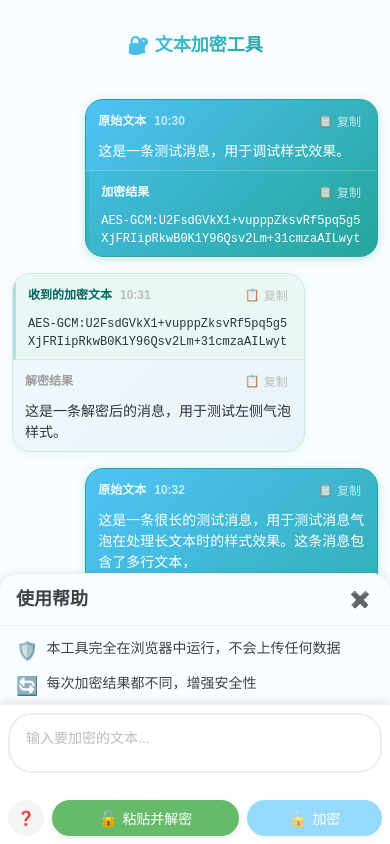
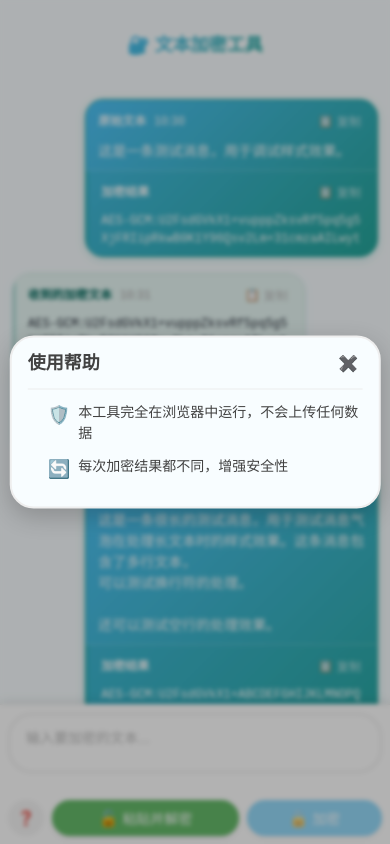
Before and after one commit to nic519/encrypt-msg, a Preact app: page / in a window 390 px wide. Both pictures are taken after a click on the button "显示/隐藏帮助信息". Built offline with nearby package versions, Linux system fonts and the light colour scheme.

Commit message:
优化TipsPanel组件，添加背景遮罩以增强用户交互体验，调整样式以实现居中显示，并更新移动端适配样式。

```diff
--- a/src/components/TipsPanel.tsx
+++ b/src/components/TipsPanel.tsx
@@ -1,3 +1,5 @@
+import { JSX } from 'preact';
+
 interface TipsPanelProps {
   show: boolean;
   onClose: () => void;
@@ -9,7 +11,15 @@ interface TipsPanelProps {
 export function TipsPanel({ show, onClose }: TipsPanelProps) {
   if (!show) return null;
 
+  const handleBackdropClick = (e: JSX.TargetedMouseEvent<HTMLDivElement>) => {
+    if (e.target === e.currentTarget) {
+      onClose();
+    }
+  };
+
   return (
+    <>
+      <div className="tips-backdrop" onClick={handleBackdropClick}></div>
       <div className="tips" id="tipsContainer">
         <div className="tips-header">
           <h3>使用帮助</h3>
@@ -28,5 +38,6 @@ export function TipsPanel({ show, onClose }: TipsPanelProps) {
           </li>
         </ul>
       </div>
+    </>
   );
 }
--- a/src/styles/layout.css
+++ b/src/styles/layout.css
@@ -223,14 +223,62 @@
     opacity: 1;
 }
 
-/* 提示区域 */
+/* TipsPanel统一居中显示 */
+.tips-backdrop {
+    position: fixed;
+    top: 0;
+    left: 0;
+    right: 0;
+    bottom: 0;
+    background: rgba(0, 0, 0, 0.3);
+    z-index: var(--z-modal);
+    backdrop-filter: blur(2px);
+}
+
 .tips {
-    background-color: var(--bg-primary);
-    border-top: 1px solid var(--gray-200);
+    position: fixed;
+    top: 50%;
+    left: 50%;
+    transform: translate(-50%, -50%);
+    width: 90%;
+    max-width: 600px;
+    z-index: calc(var(--z-modal) + 1);
+    border-radius: var(--border-radius-large);
+    box-shadow: var(--shadow-heavy);
+    border: 2px solid var(--input-border);
+    max-height: 70vh;
+    overflow-y: auto;
+    background: var(--bg-primary);
     padding: var(--spacing-lg) var(--spacing-xl);
     transition: all var(--transition-base);
-    max-height: 200px;
-    overflow-y: auto;
+}
+
+/* 移动端适配 */
+@media (max-width: 767px) {
+    .tips {
+        width: 95%;
+        max-width: 400px;
+        max-height: 80vh;
+        padding: var(--spacing-md) var(--spacing-lg);
+    }
+
+    .tips-header {
+        margin-bottom: var(--spacing-sm);
+        padding-bottom: var(--spacing-sm);
+    }
+
+    .tips-header h3 {
+        font-size: var(--font-size-base);
+    }
+
+    .tips li {
+        margin-bottom: var(--spacing-sm);
+        font-size: var(--font-size-sm);
+    }
+
+    .tips ul {
+        padding-left: var(--spacing-md);
+    }
 }
 
 .tips-header {
--- a/src/styles/mobile.css
+++ b/src/styles/mobile.css
@@ -174,32 +174,7 @@
         width: 100%;
     }
 
-    /* 移动端提示区域布局调整 */
-    .tips {
-        position: fixed;
-        bottom: 120px;
-        left: 0;
-        right: 0;
-        max-height: 50vh;
-        z-index: var(--z-sticky);
-        border-radius: var(--border-radius) var(--border-radius) 0 0;
-        box-shadow: var(--shadow-medium);
-        padding: 0; /* 重置桌面端的padding */
-    }
 
-    .tips-header {
-        padding: var(--spacing-md) var(--spacing-lg);
-        border-radius: var(--border-radius) var(--border-radius) 0 0;
-    }
-
-    .tips ul {
-        padding: 0 var(--spacing-lg) var(--spacing-lg);
-    }
-
-    .tips li {
-        margin-bottom: var(--spacing-sm);
-        font-size: var(--font-size-sm);
-    }
 
     /* 移动端标题样式 */
     .title-content h1 {
```
Lines whose indentation alone changed are shown as unchanged.
